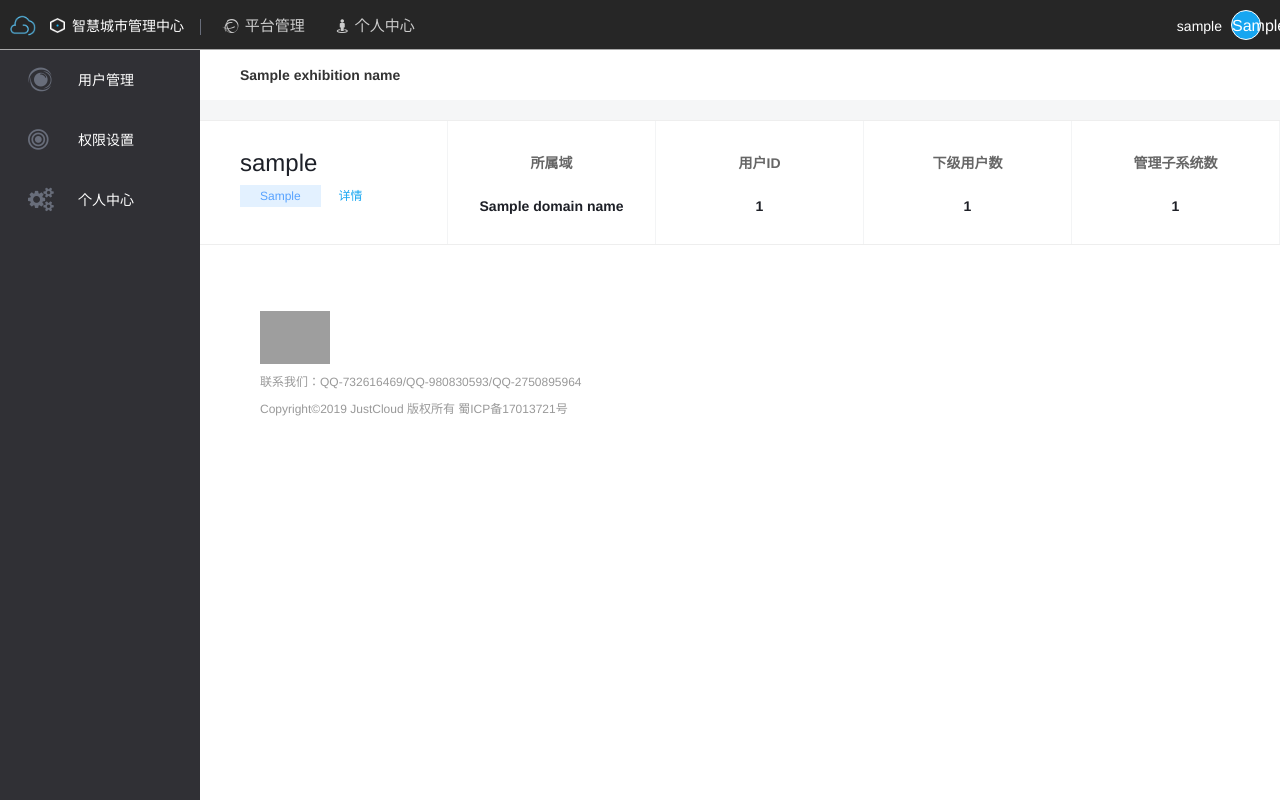
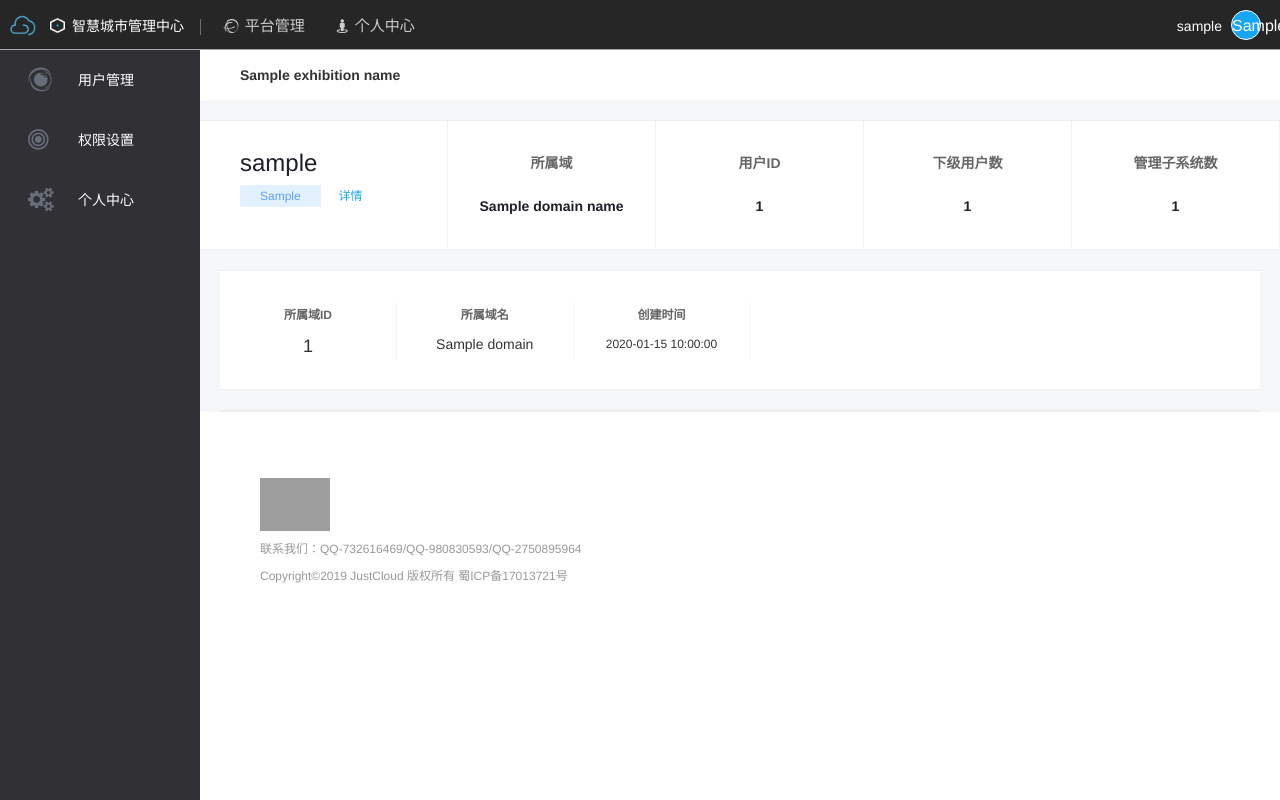
Before and after one commit to srstack/JustCloud, a Django app: template templates/home.html in a window 1280 px wide. Run offline with Django 3.2, Linux system fonts and the light colour scheme; tables that the repository leaves empty hold one stand-in row (values such as "Sample post"); the template is opened without the code that fills it: values that come from a table or form of the project are taken from there, most other values are stand-ins (such as "Sample title", 1, 10 or a date in 2020); parts of the project's set-up code (start-up, migrations or seed data) failed here and were passed over; some libraries are stand-ins or nearby versions; grey boxes are pictures that could not be loaded.

Commit message:
home updata ajaxupdata

```diff
--- a/static/css/home.css
+++ b/static/css/home.css
@@ -1,5 +1,4 @@
-.content .wrapper .baseinfo {
-    height: 125px;
+.content .wrapper .baseinfo{
     margin-top: 20px;
     border-top: 1px solid #eee;
     border-bottom: 1px solid #eee;
@@ -7,8 +6,20 @@
     -webkit-box-sizing: border-box;
     box-sizing: border-box;
 }
+.content .wrapper .domaninfo, .content .wrapper .usersinfo {
+    margin: 20px 20px 0 20px;
+    border-top: 1px solid #eee;
+    border-bottom: 1px solid #eee;
+    background-color: #fff;
+    -webkit-box-sizing: border-box;
+    box-sizing: border-box;
+}
 
-.content .wrapper .baseinfo .grid {
+.content .wrapper .baseinfo {
+    height: 130px;
+}
+
+.content .wrapper .baseinfo .grid, .content .wrapper .domaninfo .grid, .content .wrapper .usersinfo .grid {
     display: -webkit-box;
     display: -ms-flexbox;
     display: flex;
@@ -83,3 +94,34 @@
     margin-top: 28px;
     font-weight: 900;
 }
+
+.content .wrapper .domaninfo {
+    height: 120px;
+}
+
+.content .wrapper .domaninfo .grid .domaninfo-name {
+    height: 57px;
+    border-right: 1px solid #f4f5f6;
+    margin-top: 32px;
+    font-size: 12px;
+    font-weight: 300;
+    color: #666;
+    line-height: 24px;
+    padding: 0 30px;
+    text-align: center;
+    display: inline-block;
+    width: 17%;
+    vertical-align: top;
+}
+
+.content .wrapper .domaninfo .grid .domaninfo-name > label {
+    margin-right: 5px;
+    width: 100%;
+}
+
+.content .wrapper .domaninfo .grid .domaninfo-name > h2 {
+    color: #333;
+    font-weight: 400;
+    margin-top: 5px;
+    display: inline-block;
+}
--- a/static/js/index.js
+++ b/static/js/index.js
@@ -52,7 +52,7 @@ function login() {
     if (Status === true) {
         loadingIn()
         $.ajax({
-            url: 'login',
+            url: 'login/',
             type: 'POST',
             data: $(".modal-body form").serialize(),
             success: function (data) {
--- a/static/js/register.js
+++ b/static/js/register.js
@@ -169,7 +169,7 @@ function register() {
     if (Status === true) {
         loadingIn()
         $.ajax({
-            url: '/register',
+            url: 'register/',
             type: 'POST',
             data: $('.content-wrapper .content form').serialize(),
             success: function (data) {
--- a/templates/home.html
+++ b/templates/home.html
@@ -32,5 +32,28 @@
             </div>
         </div>
     </div>
+    <div class="domaninfo">
+        <div class="grid">
+            <div class="domaninfo-base">
+            </div>
+            <div class="domaninfo-name">
+                <label>所属域ID</label>
+                <h2 style="font-size:18px">{{ domain.id }}</h2>
+            </div>
+            <div class="domaninfo-name">
+                <label>所属域名</label>
+                <h2 style="font-size:14px">{{ domain.name }}</h2>
+            </div>
+            <div class="domaninfo-name">
+                <label>创建时间</label>
+                <h2 style="font-size:12px">{{ domain.date|date:"Y-m-d H:i:s"  }}</h2>
+            </div>
+            <div >
+
+            </div>
+        </div>
+    </div>
+    <div class="usersinfo">
+    </div>
     <script src="/static/js/home.js"></script>
 {% endblock %}
```
